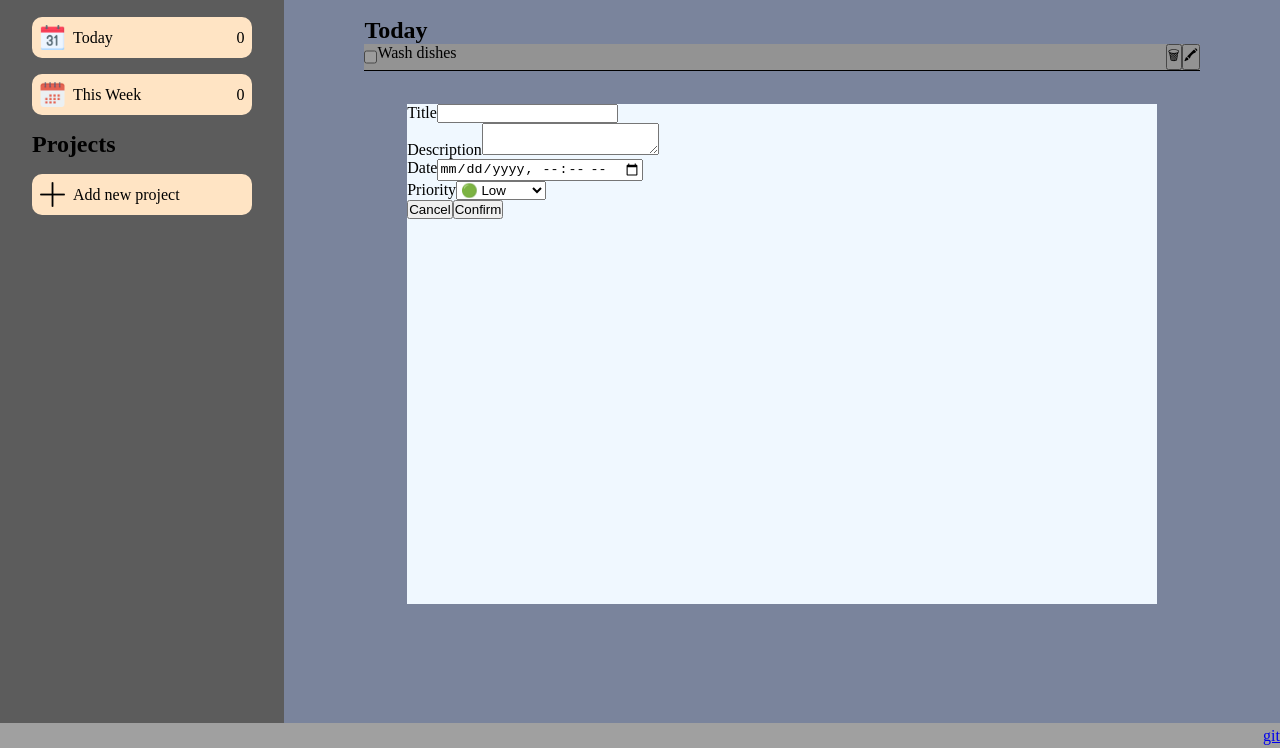
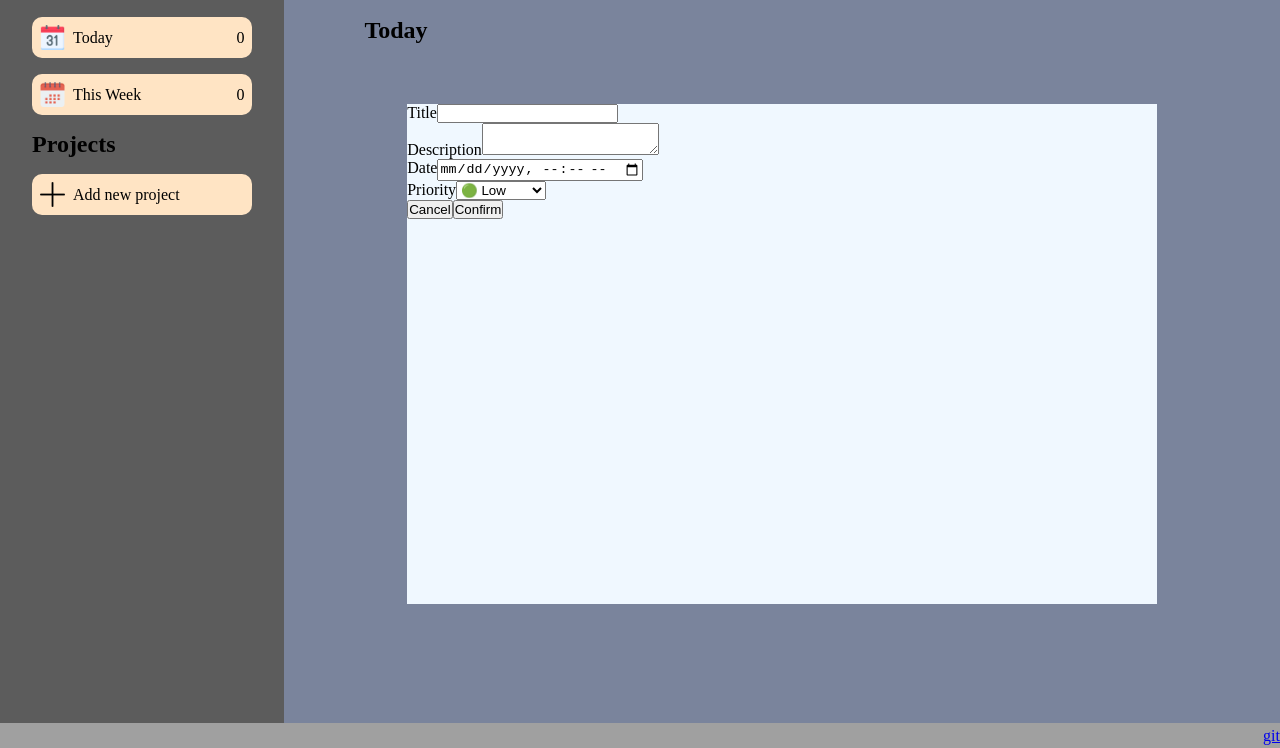
Before and after one commit to Orluca/TOP-todo-app, a website built with webpack: page src/template.html in a window 1280 px wide. Shown: the part 52-800 px from the top of the page. Built offline with nearby package versions, Linux system fonts and the light colour scheme.

Commit message:
some restructuring

```diff
--- a/src/modules/main/todo-list/todo-list.css
+++ b/src/modules/main/todo-list/todo-list.css
@@ -1,4 +1,4 @@
-.todo-list {
+.todo-section {
   background-color: var(--color-todo);
   flex-grow: 1;
   padding: 2rem 5rem;
--- a/src/modules/main/todo-list/todo-list.js
+++ b/src/modules/main/todo-list/todo-list.js
@@ -1,11 +1,27 @@
 import todoListStyle from "./todo-list.css";
 import todoItem from "./todo-item/todo-item.js";
+
+const todos = [
+  //   { title: "Wash dishes", description: "Wahs dishes description", date: "24.4", priority: "medium" },
+  //   { title: "Walk dog", description: "Walk dog desc", date: "24.4", priority: "high" },
+];
 
 function header() {
   const header = document.createElement("h2");
   header.textContent = "Today";
 
   return header;
+}
+
+function todoList() {
+  const todoList = document.createElement("div");
+  todoList.classList.add("todo-list");
+
+  todos.forEach((todo) => {
+    todoList.appendChild(todoItem(todo));
+  });
+
+  return todoList;
 }
 
 function newTodoBtn() {
@@ -16,15 +32,21 @@ function newTodoBtn() {
   return newTodoBtn;
 }
 
-function todoList() {
-  const todoList = document.createElement("div");
-  todoList.classList.add("todo-list");
-
-  todoList.appendChild(header());
-  todoList.appendChild(todoItem({ title: "Wash dishes", description: "Wahs dishes description", date: "24.4", priority: "medium" }));
-  todoList.appendChild(newTodoBtn());
-
-  return todoList;
+function updateTodos(data) {
+  todos.push(data);
+  console.log(todos);
 }
 
-export default todoList;
+function todoSection() {
+  const todoSection = document.createElement("div");
+  todoSection.classList.add("todo-section");
+
+  todoSection.appendChild(header());
+  todoSection.appendChild(todoList());
+  todoSection.appendChild(newTodoBtn());
+
+  return todoSection;
+}
+
+export default todoSection;
+export { updateTodos };
--- a/src/modules/main/todo-modal/todo-modal.js
+++ b/src/modules/main/todo-modal/todo-modal.js
@@ -1,5 +1,6 @@
 import todoModalStyle from "./todo-modal.css";
 import todoItem from "../todo-list/todo-item/todo-item.js";
+import { updateTodos } from "../todo-list/todo-list.js";
 
 // ----------------------- TITLE -----------------------
 function titleLabel() {
@@ -144,6 +145,7 @@ function handleConfirmBtn() {
   const todoList = document.querySelector(".todo-list");
 
   todoList.appendChild(todoItem(data));
+  updateTodos(data);
 }
 
 function btnConfirm() {
```
